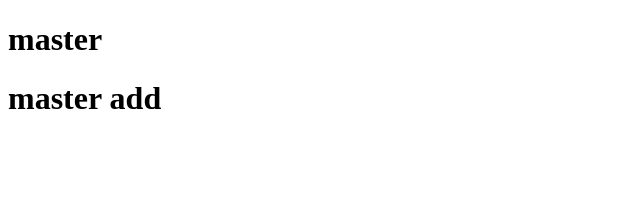
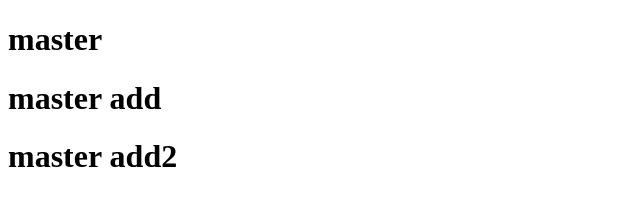
Before and after one commit to terryfujiwara/git_tutorial, a plain HTML site: page master.html in a window 1280 px wide. Shown: the whole page, without its empty margins (0-640 px from the left). Drawn offline with Linux system fonts and the light colour scheme.

Commit message:
Update master.html

```diff
--- a/master.html
+++ b/master.html
@@ -10,6 +10,7 @@
 <body>
     <h1>master</h1>
     <h1>master add</h1>
+    <h1>master add2</h1>
 </body>
 
 </html>
```
